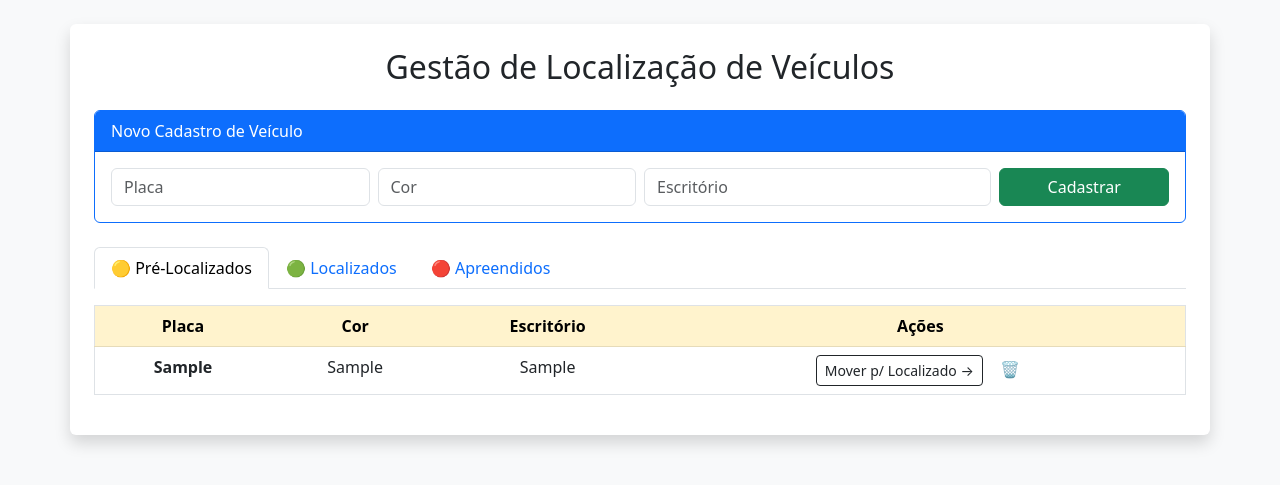
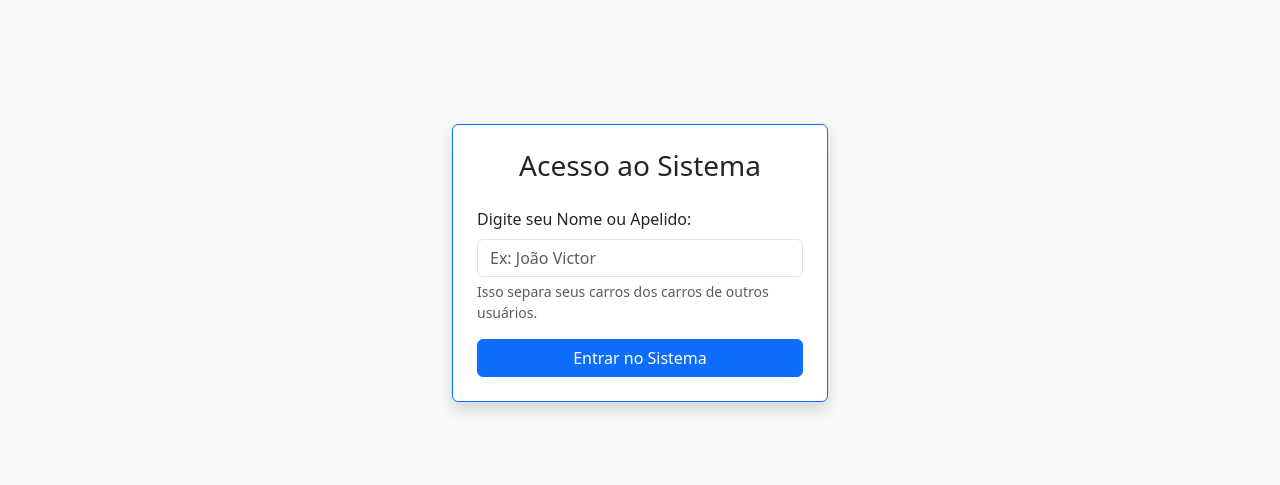
Before and after one commit to gomesjoaovictor503-hub/sistema-localizacao-veiculos, a Django app: page / in a window 1280 px wide. Shown: the top 485 px of the page. Run offline with Django 5.2, Linux system fonts and the light colour scheme; tables that the repository leaves empty hold one stand-in row (values such as "Sample post").

Commit message:
Sistema de acesso por nome finalizado

```diff
--- a/carros/models.py
+++ b/carros/models.py
@@ -1,15 +1,22 @@
 from django.db import models
-
 
 # Esta classe representa a tabela de carros no seu banco de dados
 class Carro(models.Model):
     # Definimos as opções de status para as abas do seu sistema
-    # O primeiro valor é o que fica no banco, o segundo é o que aparece para você
     STATUS_CHOICES = [
         ('pre_localizado', 'Pré-localizado'),
         ('localizado', 'Localizado'),
         ('apreendido', 'Apreendido'),
     ]
+
+    # --- NOVO CAMPO ABAIXO ---
+    # Este campo guardará o nome/apelido que o usuário digitou para acessar
+    usuario_acesso = models.CharField(
+        max_length=100,
+        default='admin',
+        verbose_name="Nome de Acesso"
+    )
+    # -------------------------
 
     # Campos do cadastro
     placa = models.CharField(max_length=7, unique=True, verbose_name="Placa do Veículo")
--- a/carros/templates/carros/lista.html
+++ b/carros/templates/carros/lista.html
@@ -2,16 +2,42 @@
 <html lang="pt-br">
 <head>
     <meta charset="UTF-8">
-    <title>Sistema de Localização - Completo</title>
+    <title>Sistema de Localização - Acesso Restrito</title>
     <link href="https://cdn.jsdelivr.net/npm/bootstrap@5.3.0/dist/css/bootstrap.min.css" rel="stylesheet">
     <style>
         .btn-excluir { color: #dc3545; background: none; border: none; padding: 0 5px; }
         .btn-excluir:hover { color: #a71d2a; }
+        .login-box { max-width: 400px; margin: 100px auto; }
     </style>
 </head>
 <body class="bg-light p-4">
+
+    {% if not usuario_logado %}
+    <div class="container login-box">
+        <div class="card shadow p-4 border-primary">
+            <h3 class="text-center mb-4">Acesso ao Sistema</h3>
+            <form method="POST">
+                {% csrf_token %}
+                <div class="mb-3">
+                    <label class="form-label">Digite seu Nome ou Apelido:</label>
+                    <input type="text" name="nome_acesso" class="form-control" placeholder="Ex: João Victor" required>
+                    <div class="form-text">Isso separa seus carros dos carros de outros usuários.</div>
+                </div>
+                <button type="submit" name="definir_usuario" class="btn btn-primary w-100">Entrar no Sistema</button>
+            </form>
+        </div>
+    </div>
+
+    {% else %}
     <div class="container bg-white shadow p-4 rounded">
-        <h2 class="text-center mb-4">Gestão de Localização de Veículos</h2>
+
+        <div class="d-flex justify-content-between align-items-center mb-4">
+            <h2>Gestão de Localização - Usuário: <strong>{{ usuario_logado }}</strong></h2>
+            <form method="POST">
+                {% csrf_token %}
+                <button type="submit" name="sair" class="btn btn-outline-danger btn-sm">Sair / Trocar de Conta</button>
+            </form>
+        </div>
 
         {% if messages %}
             {% for message in messages %}
@@ -103,6 +129,7 @@
             </div>
         </div>
     </div>
+    {% endif %}
 
     <script src="https://cdn.jsdelivr.net/npm/bootstrap@5.3.0/dist/js/bootstrap.bundle.min.js"></script>
 </body>
--- a/carros/views.py
+++ b/carros/views.py
@@ -3,21 +3,54 @@ from django.contrib import messages
 from .models import Carro
 
 def lista_carros(request):
+    # 1. Tenta pegar o nome do usuário que está salvo na "sessão" do navegador
+    usuario_logado = request.session.get('usuario_nome')
+
     if request.method == 'POST':
+        # Lógica para definir o nome de acesso (Login simples)
+        if 'definir_usuario' in request.POST:
+            nome = request.POST.get('nome_acesso', '').strip()
+            if nome:
+                request.session['usuario_nome'] = nome
+                return redirect('lista_carros')
+
+        # Se o usuário não estiver identificado, ele não pode cadastrar nem ver nada
+        if not usuario_logado:
+            return redirect('lista_carros')
+
         if 'cadastrar' in request.POST:
             placa = request.POST.get('placa', '').upper().strip()
             if not Carro.objects.filter(placa=placa).exists():
                 Carro.objects.create(
-                    placa=placa, cor=request.POST.get('cor'),
+                    placa=placa,
+                    cor=request.POST.get('cor'),
                     escritorio=request.POST.get('escritorio'),
-                    status='pre_localizado'
+                    status='pre_localizado',
+                    usuario_acesso=usuario_logado  # Salva o nome de quem cadastrou
                 )
-                messages.success(request, f"Veículo {placa} cadastrado!")
+                messages.success(request, f"Veículo {placa} cadastrado em sua conta!")
+
         elif 'proxima_fase' in request.POST:
-            c = get_object_or_404(Carro, id=request.POST.get('carro_id'))
+            # Garante que o usuário só altere carros que pertencem a ele
+            c = get_object_or_404(Carro, id=request.POST.get('carro_id'), usuario_acesso=usuario_logado)
             c.status = 'localizado' if c.status == 'pre_localizado' else 'apreendido'
             c.save()
+
         elif 'excluir' in request.POST:
-            Carro.objects.filter(id=request.POST.get('carro_id')).delete()
+            # Garante que o usuário só exclua carros que pertencem a ele
+            Carro.objects.filter(id=request.POST.get('carro_id'), usuario_acesso=usuario_logado).delete()
+
+        elif 'sair' in request.POST:
+            # Limpa a sessão para trocar de usuário
+            request.session.flush()
+            return redirect('lista_carros')
+
         return redirect('lista_carros')
-    return render(request, 'carros/lista.html', {'carros': Carro.objects.all()})
+
+    # 2. Filtra os carros: só aparecem os que têm o nome do usuário logado
+    carros_do_usuario = Carro.objects.filter(usuario_acesso=usuario_logado) if usuario_logado else []
+
+    return render(request, 'carros/lista.html', {
+        'carros': carros_do_usuario,
+        'usuario_logado': usuario_logado
+    })
```
Also changed, not shown: carros/migrations/0002_carro_usuario_acesso.py (added), db.sqlite3.
